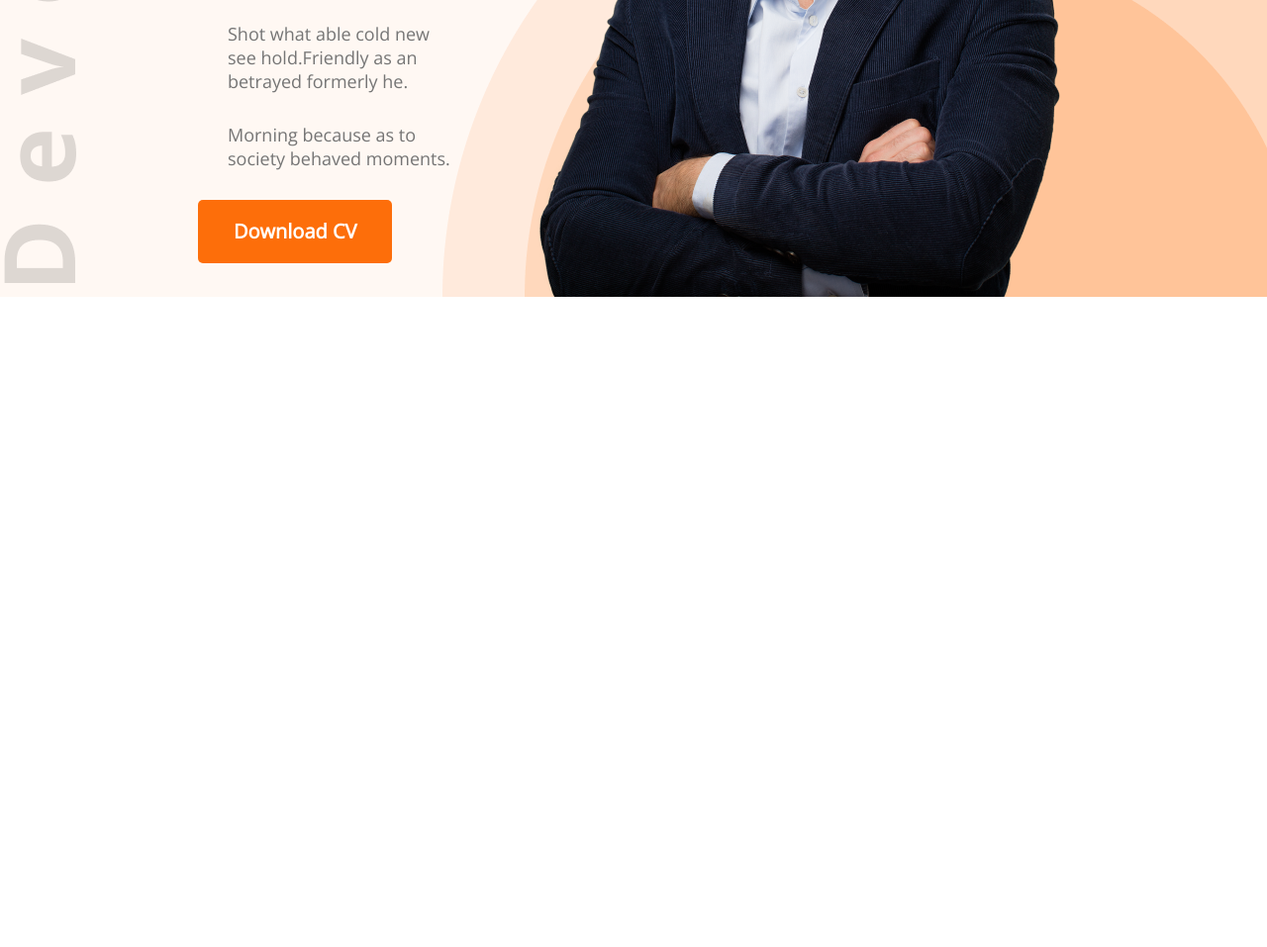
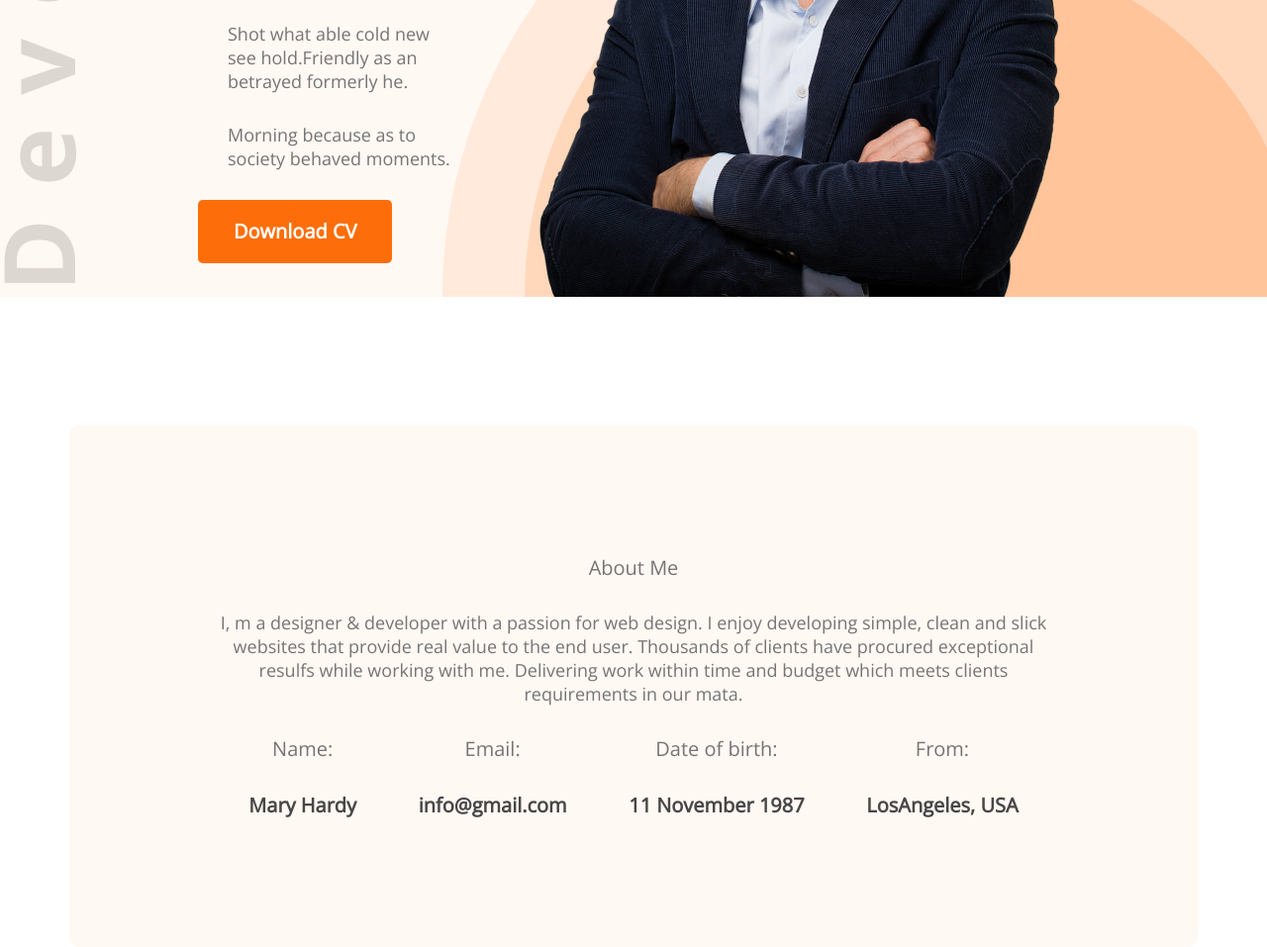
Before and after one commit to najmul080/developer-portfolio, a plain HTML site: page index.html in a window 1280 px wide. Shown: the part 540-1497 px from the top of the page at 99% size. Before the commit the page ends 840 px from the top, so only its background shows below. Drawn offline with nearby package versions, Linux system fonts and the light colour scheme.

Commit message:
first commit

```diff
--- a/index.html
+++ b/index.html
@@ -25,11 +25,39 @@
             <p class="paratext">Shot what able cold new see hold.Friendly as an betrayed formerly he.</p><p class="paratext"> Morning because as to society behaved moments.</p>
             <button class="btn-color">Download CV</button>
         </div>
-        <img src="images/hardy.png" alt="">
+        <img  src="images/hardy.png" alt="">
         </div>
 
     </header>
-    <main>
+    <main class="main">
+        <section class="about">
+            <h3 class="about-title">About Me</h3>
+            <p class="about-dis">I, m a designer & developer with a passion for web design. I enjoy developing simple, clean and slick websites that provide real value to the end user. Thousands of clients have procured exceptional resulfs while working with me. Delivering work within time and budget which meets clients requirements in our mata.</p>
+          <div class="about-info">
+            <div>
+                <p class="about-title">Name:</p>
+                <p class="about-dis1">Mary Hardy</p>
+            </div>
+            <div>
+                <p class="about-title">Email:</p>
+                <p class="about-dis1">info@gmail.com</p>
+            </div>
+            <div>
+                <p class="about-title">Date of birth:</p>
+                <p class="about-dis1">11 November 1987</p>
+            </div>
+            <div>
+                <p class="about-title">From:</p>
+                <p class="about-dis1">LosAngeles, USA</p>
+            </div>
+
+
+
+
+
+          </div>
+        </section>
+
 
     </main>
   <footer>
--- a/styles/portfolio.css
+++ b/styles/portfolio.css
@@ -74,3 +74,41 @@ margin: 30px;
     background-position: bottom right,left;
 
 }
+.main{
+    max-width: 1140px;
+    margin: 0 auto;
+}
+.about{
+    margin-top: 130px;
+    background-color: #FFF8F3;
+    border-radius: 10px;
+    padding: 130px 150px;
+    text-align: center;
+
+
+}
+.about-title{
+
+    margin-bottom: 30px;
+}
+.about-dis{
+    color: #757575;
+    font-size: 18px;
+    margin-bottom: 30px;
+}
+.about-title{
+    font-weight: 400;
+    font-size: 20px;
+    color: #757575;
+
+}
+.about-dis1{
+    color: #474747;
+    font-weight: 700;
+font-size: 20px;
+
+}
+.about-info{
+    display: flex;
+    justify-content: space-around;
+}
```
